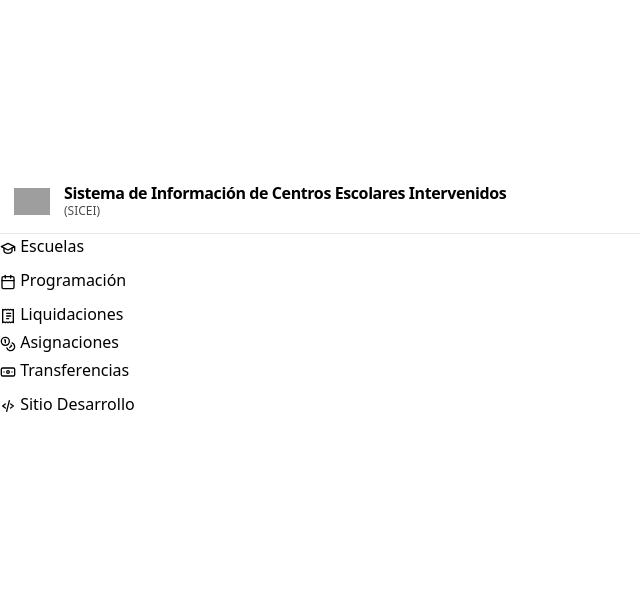
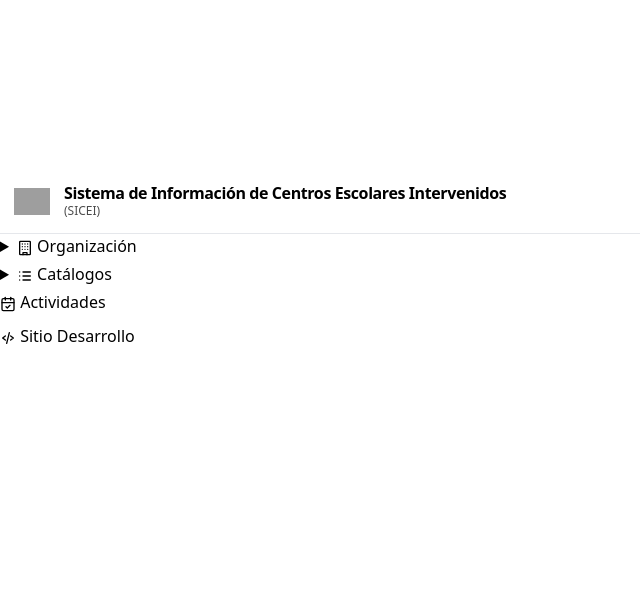
Before and after one commit to AlejandroFlores004/SICEI, a Django app: page / in a window 1280 px wide. Shown: the part 644-1255 px from the top of the page, without its empty margins (0-640 px from the left). Run offline with Django 5.2, Linux system fonts and the light colour scheme; some libraries are stand-ins or nearby versions; grey boxes are pictures that could not be loaded.

Commit message:
Refactor sidebar menu: update dropdowns for Organización and Catálogos; rename 'Programación' to 'Actividades'

```diff
--- a/dashboard/templates/partials/base/_sidebar.html
+++ b/dashboard/templates/partials/base/_sidebar.html
@@ -24,11 +24,11 @@
     <!-- Menu -->
     <ul class="menu w-full grow">
 
-      <!-- Escuelas -->
+      <!-- Organización (dropdown) -->
       <li>
-        <a href="#"
-           class="is-drawer-close:tooltip is-drawer-close:tooltip-right"
-           data-tip="Escuelas">
+        <details>
+          <summary class="is-drawer-close:tooltip is-drawer-close:tooltip-right"
+                  data-tip="Organización">
             <svg xmlns="http://www.w3.org/2000/svg"
                 viewBox="0 0 24 24"
                 stroke-linejoin="round"
@@ -37,22 +37,34 @@
                 fill="none"
                 stroke="currentColor"
                 class="my-1.5 inline-block size-4">
-            <path d="M22 10v6M2 10l10-5 10 5-10 5z"/>
-            <path d="M6 12v5c0 1.1 2.7 3 6 3s6-1.9 6-3v-5"/>
+              <!-- building/org icon -->
+              <rect x="4" y="2" width="16" height="20" rx="1"/>
+              <line x1="8" y1="6" x2="8" y2="6.01"/>
+              <line x1="12" y1="6" x2="12" y2="6.01"/>
+              <line x1="16" y1="6" x2="16" y2="6.01"/>
+              <line x1="8" y1="10" x2="8" y2="10.01"/>
+              <line x1="12" y1="10" x2="12" y2="10.01"/>
+              <line x1="16" y1="10" x2="16" y2="10.01"/>
+              <line x1="8" y1="14" x2="8" y2="14.01"/>
+              <line x1="12" y1="14" x2="12" y2="14.01"/>
+              <line x1="16" y1="14" x2="16" y2="14.01"/>
+              <path d="M9 22v-3h6v3"/>
             </svg>
-          <span class="is-drawer-close:hidden">Escuelas</span>
-        </a>
+            <span class="is-drawer-close:hidden">Organización</span>
+          </summary>
+          <ul class="is-drawer-close:hidden">
+            <li><a href="#">Escuelas</a></li>
+            <li><a href="#">Monitores</a></li>
+            <li><a href="#">Cargos</a></li>
+          </ul>
+        </details>
       </li>
 
-      <li class="my-1.5">
-        <div class="divider my-0 opacity-40 is-drawer-close:mx-1"></div>
-      </li>
-
-      <!-- Programación -->
+      <!-- Catálogos (dropdown) -->
       <li>
-        <a href="#"
-           class="is-drawer-close:tooltip is-drawer-close:tooltip-right"
-           data-tip="Programación">
+        <details>
+          <summary class="is-drawer-close:tooltip is-drawer-close:tooltip-right"
+                    data-tip="Catálogos">
             <svg xmlns="http://www.w3.org/2000/svg"
                 viewBox="0 0 24 24"
                 stroke-linejoin="round"
@@ -61,24 +73,29 @@
                 fill="none"
                 stroke="currentColor"
                 class="my-1.5 inline-block size-4">
-            <rect x="3" y="4" width="18" height="18" rx="2"/>
-            <line x1="16" y1="2" x2="16" y2="6"/>
-            <line x1="8" y1="2" x2="8" y2="6"/>
-            <line x1="3" y1="10" x2="21" y2="10"/>
+              <!-- list/catalog icon -->
+              <path d="M9 6h11"/>
+              <path d="M9 12h11"/>
+              <path d="M9 18h11"/>
+              <path d="M4 6h.01"/>
+              <path d="M4 12h.01"/>
+              <path d="M4 18h.01"/>
             </svg>
-          <span class="is-drawer-close:hidden">Programación</span>
-        </a>
+            <span class="is-drawer-close:hidden">Catálogos</span>
+          </summary>
+          <ul class="is-drawer-close:hidden">
+            <li><a href="#">Tipos de Documento</a></li>
+            <li><a href="#">Monedas</a></li>
+            <li><a href="#">Categorías</a></li>
+          </ul>
+        </details>
       </li>
 
-      <li class="my-1.5">
-        <div class="divider my-0 opacity-40 is-drawer-close:mx-1"></div>
-      </li>
-
-      <!-- Liquidaciones -->
+      <!-- Actividades -->
       <li>
         <a href="#"
           class="is-drawer-close:tooltip is-drawer-close:tooltip-right"
-          data-tip="Liquidaciones">
+          data-tip="Actividades">
           <svg xmlns="http://www.w3.org/2000/svg"
               viewBox="0 0 24 24"
               stroke-linejoin="round"
@@ -87,61 +104,16 @@
               fill="none"
               stroke="currentColor"
               class="my-1.5 inline-block size-4">
-            <!-- receipt icon -->
-            <path d="M4 2v20l2-1 2 1 2-1 2 1 2-1 2 1 2-1 2 1V2l-2 1-2-1-2 1-2-1-2 1-2-1-2 1Z"/>
-            <path d="M16 8h-6"/>
-            <path d="M16 12h-6"/>
-            <path d="M13 16h-3"/>
+            <!-- calendar-check / activity icon -->
+            <rect x="3" y="4" width="18" height="18" rx="2"/>
+            <line x1="16" y1="2" x2="16" y2="6"/>
+            <line x1="8" y1="2" x2="8" y2="6"/>
+            <line x1="3" y1="10" x2="21" y2="10"/>
+            <path d="m9 16 2 2 4-4"/>
           </svg>
-          <span class="is-drawer-close:hidden">Liquidaciones</span>
+          <span class="is-drawer-close:hidden">Actividades</span>
         </a>
       </li>
-
-      <!-- Asignaciones -->
-      <li>
-        <a href="#"
-          class="is-drawer-close:tooltip is-drawer-close:tooltip-right"
-          data-tip="Asignaciones">
-          <svg xmlns="http://www.w3.org/2000/svg"
-              viewBox="0 0 24 24"
-              stroke-linejoin="round"
-              stroke-linecap="round"
-              stroke-width="2"
-              fill="none"
-              stroke="currentColor"
-              class="my-1.5 inline-block size-4">
-            <!-- coins icon -->
-            <circle cx="8" cy="8" r="6"/>
-            <path d="M18.09 10.37A6 6 0 1 1 10.34 18"/>
-            <path d="M7 6h1v4"/>
-            <path d="m16.71 13.88.7.71-2.82 2.82"/>
-          </svg>
-          <span class="is-drawer-close:hidden">Asignaciones</span>
-        </a>
-      </li>
-
-      <!-- Transferencias -->
-      <li>
-        <a href="#"
-          class="is-drawer-close:tooltip is-drawer-close:tooltip-right"
-          data-tip="Transferencias">
-          <svg xmlns="http://www.w3.org/2000/svg"
-              viewBox="0 0 24 24"
-              stroke-linejoin="round"
-              stroke-linecap="round"
-              stroke-width="2"
-              fill="none"
-              stroke="currentColor"
-              class="my-1.5 inline-block size-4">
-            <!-- banknote icon -->
-            <rect width="20" height="12" x="2" y="6" rx="2"/>
-            <circle cx="12" cy="12" r="2"/>
-            <path d="M6 12h.01M18 12h.01"/>
-          </svg>
-          <span class="is-drawer-close:hidden">Transferencias</span>
-        </a>
-      </li>
-
       <li class="my-1.5">
         <div class="divider my-0 opacity-40 is-drawer-close:mx-1"></div>
       </li>
@@ -165,7 +137,6 @@
           <span class="is-drawer-close:hidden">Sitio Desarrollo</span>
         </a>
       </li>
-
     </ul>
   </div>
 </div>
```
Lines whose indentation alone changed are shown as unchanged.
